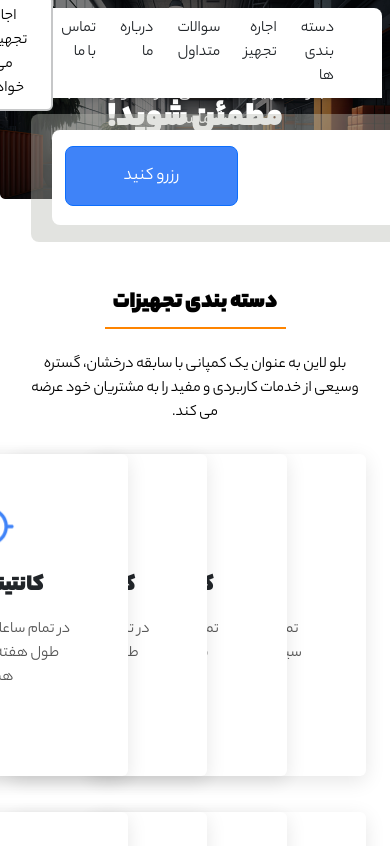
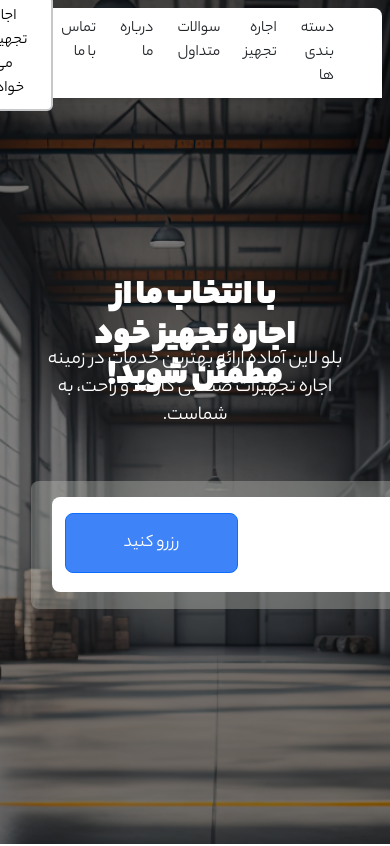
Before and after one commit to shadiiimirzaeiii/blue, a Next.js app: page / in a window 390 px wide. Shown: the top 846 px of the page. Built offline with nearby package versions, Linux system fonts and the light colour scheme.

Commit message:
responsive

```diff
--- a/app/page.tsx
+++ b/app/page.tsx
@@ -47,26 +47,26 @@ export default function Home() {
 
   return (
     <>
-      <Container className="w-full p-0 justify-center mx-auto">
-        <div className="relative">
+      <div className="w-full p-0 justify-center ">
+        {/* <div className="relative"> */}
+         <div className="relative  w-[100vw]  h-screen mr-0">
   <Image
     src={landingBanner}
     alt="banner"
-            // width={1536}
-            // layout="fill"
-            objectFit="cover"
-            className="w-full h-auto filter brightness-50 mx-auto"
+    layout="fill" // This makes sure the image takes the full width and height of its parent div.
+    objectFit="cover" // Ensures the image covers the entire div without stretching.
+    className="filter brightness-50"
   />
   <NavBar />
   <h1 className="absolute top-[40%] left-1/2 transform -translate-x-1/2 font-bold -translate-y-1/2 text-white text-4xl text-center p-2 w-3/5">
     با انتخاب ما از اجاره تجهیز خود مطمئن شوید!
   </h1>
   <h4 className="absolute top-[46%] left-1/2 transform -translate-x-1/2 -translate-y-1/2 text-white text-xl font-extralight text-center p-2 w-4/5">
-            بلو لاین آماده ارائه بهترین خدمات در زمینه اجاره تجهیزات صنعتی
-            کارآمد و راحت، به شماست.
+    بلو لاین آماده ارائه بهترین خدمات در زمینه اجاره تجهیزات صنعتی کارآمد و راحت، به شماست.
   </h4>
   <SearchBar />
 </div>
+        {/* </div> */}
 
         <Container className="xlcustom:mr-12">
           <Container className="w-full xl:w-[1444px] xlcustom:w-[1196px] xlcustom:mr-0 xlcustom:pr-0">
@@ -121,7 +121,7 @@ export default function Home() {
           </div>
         </Container>
         <Footer />
-      </Container>
+      </div>
     </>
   );
 }
```
Lines whose indentation alone changed are shown as unchanged.
